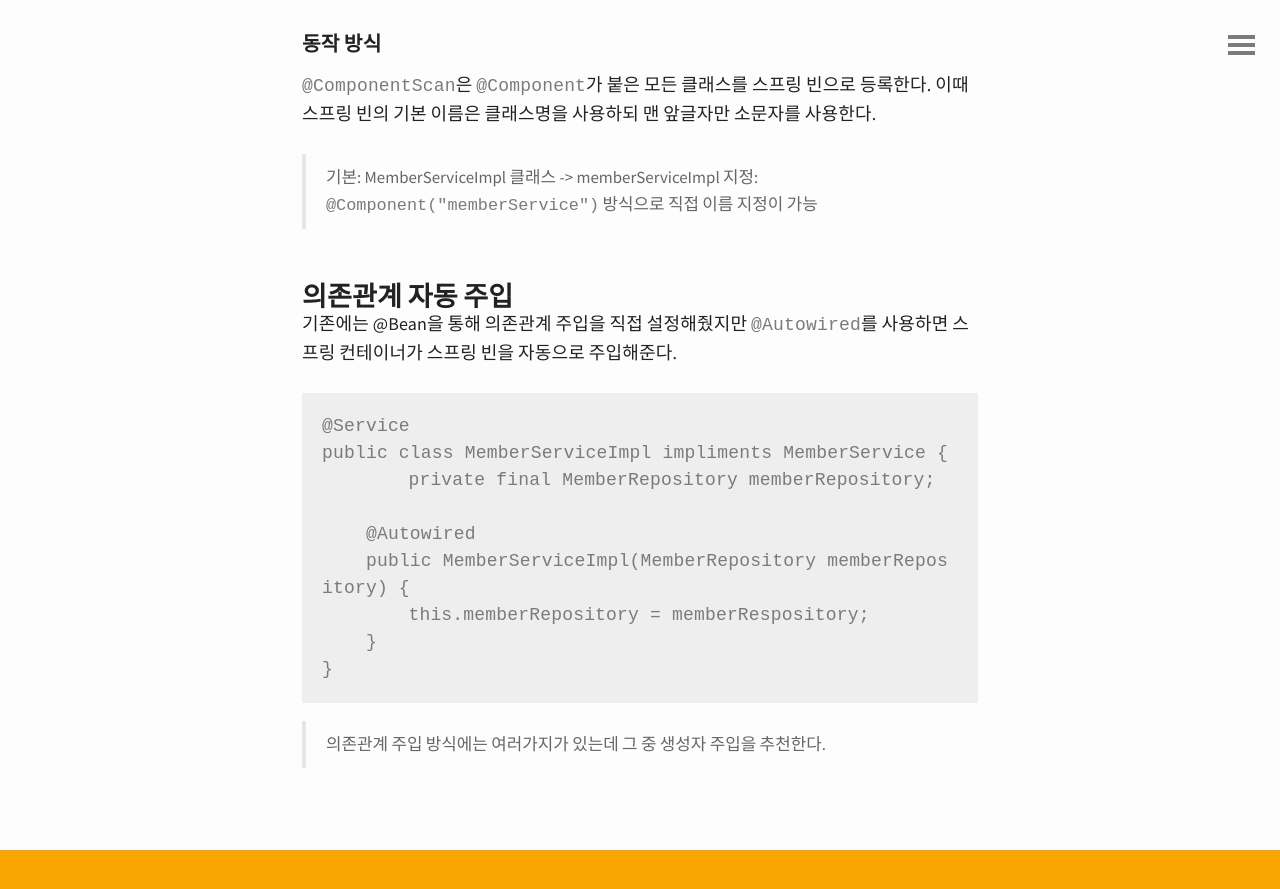
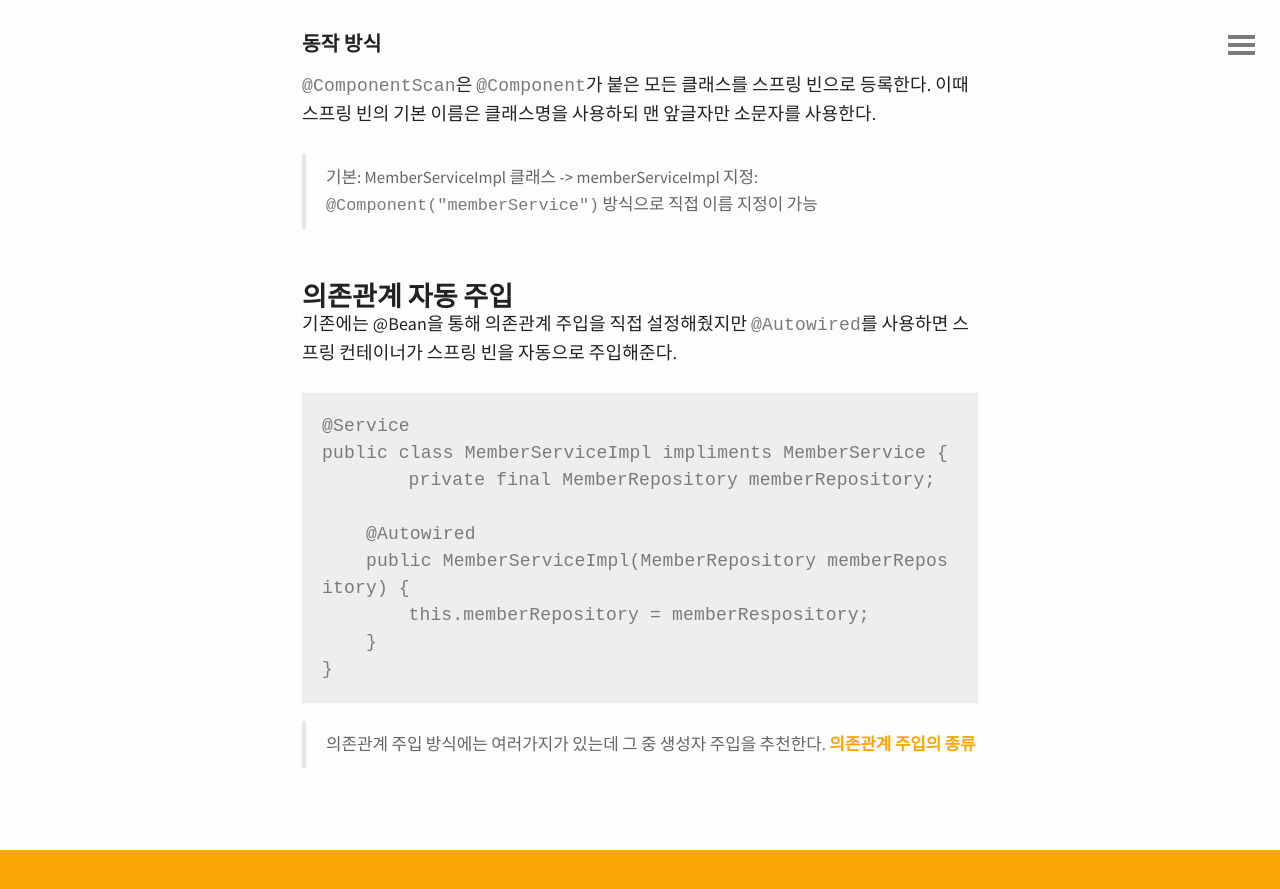
Before and after one commit to hyunalee419/hyunalee419.github.io, a Jekyll site: the page built from _posts/2022-07-21-spring-component-scan.md, in a window 1280 px wide and 900 px high, scrolled down 2909 px. Shown: the top 889 px of the window. Built offline with Jekyll 4.4.1, drawn with Linux system fonts in a browser that asks for light colours; comment, search, counter and statistics services are not loaded.

Commit message:
Update 2022-07-21-spring-component-scan.md

````diff
--- a/_posts/2022-07-21-spring-component-scan.md
+++ b/_posts/2022-07-21-spring-component-scan.md
@@ -94,3 +94,4 @@ public class MemberServiceImpl impliments MemberService {
 ```
 
 > 의존관계 주입 방식에는 여러가지가 있는데 그 중 생성자 주입을 추천한다.
+> [의존관계 주입의 종류](https://hyunalee419.github.io/spring-dependency-injection)
````
